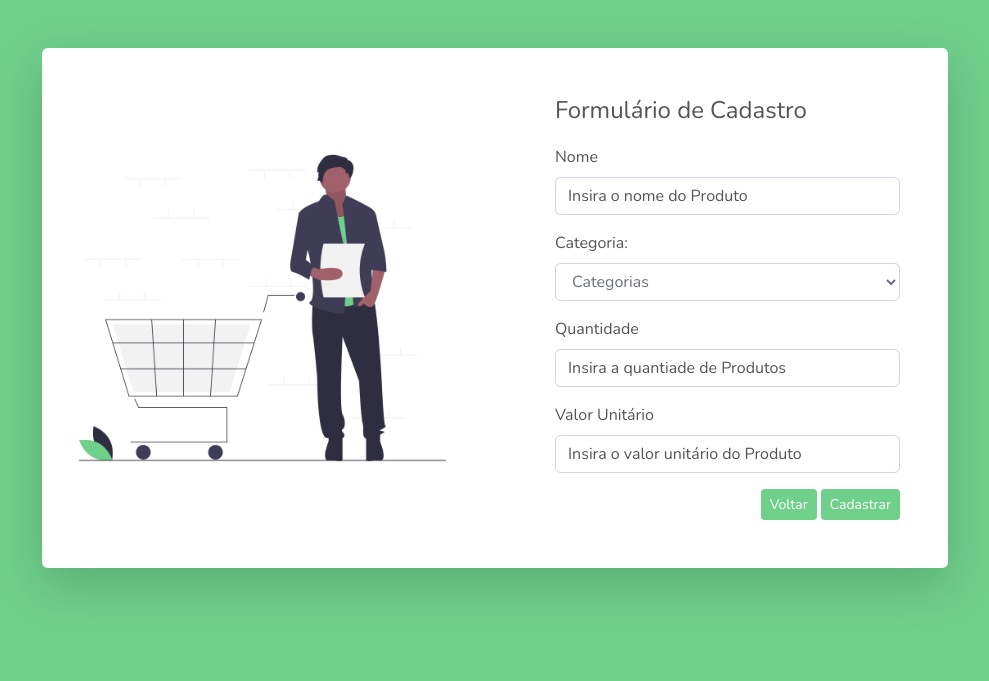
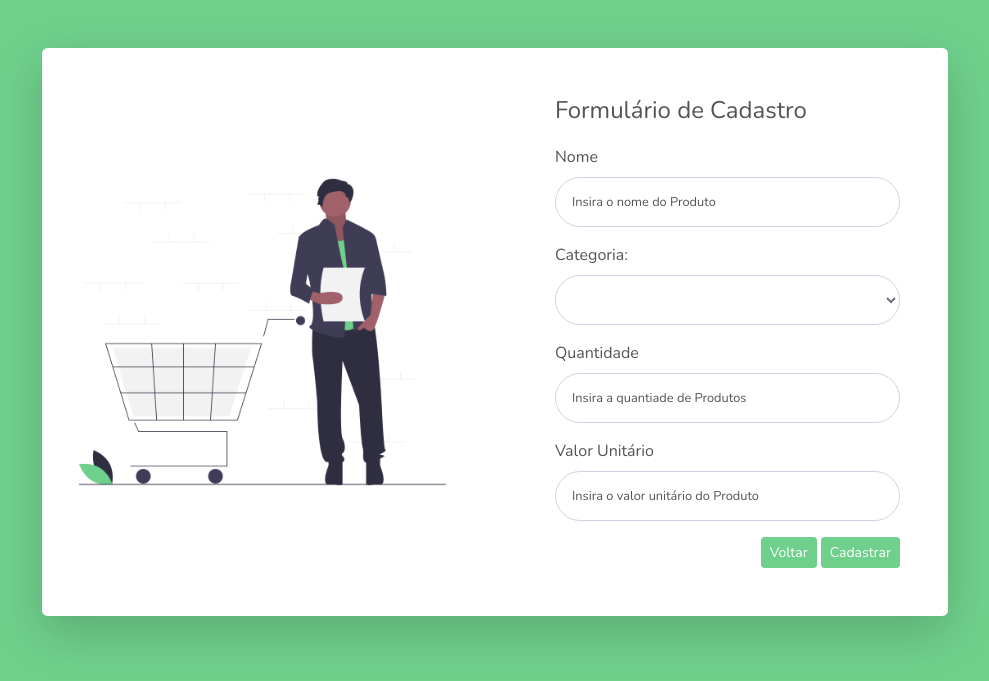
Before and after one commit to brunomarcall/G-commerce, a PHP site: page /G-commerce/app/views/cadastrarProduto.php in a window 1280 px wide. Shown: the top 681 px of the page, without its empty margins (145-1134 px from the left). Run offline with PHP 8.4, Linux system fonts and the light colour scheme; the template is opened without the code that fills it, so the values that code supplies are empty; some libraries are stand-ins or nearby versions.

Commit message:
padronizar inputs

```diff
--- a/app/views/cadastrarProduto.php
+++ b/app/views/cadastrarProduto.php
@@ -36,15 +36,15 @@
               <div class="col-lg-6">
                 <div class="p-5">
                 <h4>Formulário de Cadastro</h4>
-                  <form action="<?=BASE_URL?>inserir" method="post" style="margin-top: 20px">
-                      <div class="form-group">
+                  <form action="<?=BASE_URL?>inserir" method="post" style="margin-top: 20px" class="user">
+                      <div class="form-group ">
                           <label>Nome</label>
-                          <input type="text" class="form-control" name="nome" placeholder="Insira o nome do Produto" required autocomplete="off">
+                          <input type="text" class="form-control form-control-user" name="nome" placeholder="Insira o nome do Produto" required autocomplete="off">
                       </div>
                       <div class="form-group">
                           <label>Categoria:</label><br>
 
-                          <select class="form-control" name="categoria">
+                          <select class="form-control-user form-control-checkbox form-control" name="categoria">
                             <option value="0">Categorias</option>
                             <?php
                               foreach($dadosView['categorias'] as $itens => $value){
@@ -55,11 +55,11 @@
                       </div>
                       <div class="form-group">
                           <label>Quantidade</label>
-                          <input type="number" class="form-control" name="quantidade" placeholder="Insira a quantiade de Produtos" required autocomplete="off">
+                          <input type="number" class="form-control form-control-user" name="quantidade" placeholder="Insira a quantiade de Produtos" required autocomplete="off">
                       </div>
                       <div class="form-group">
                           <label>Valor Unitário</label>
-                          <input type="number" step="0.01" min="0.00" max="10000.00" class="form-control" name="valor" placeholder="Insira o valor unitário do Produto" required  autocomplete="off">
+                          <input type="number" step="0.01" min="0.00" max="10000.00" class="form-control form-control-user" name="valor" placeholder="Insira o valor unitário do Produto" required  autocomplete="off">
                       </div>
 
                       <div style="text-align: right">
```
